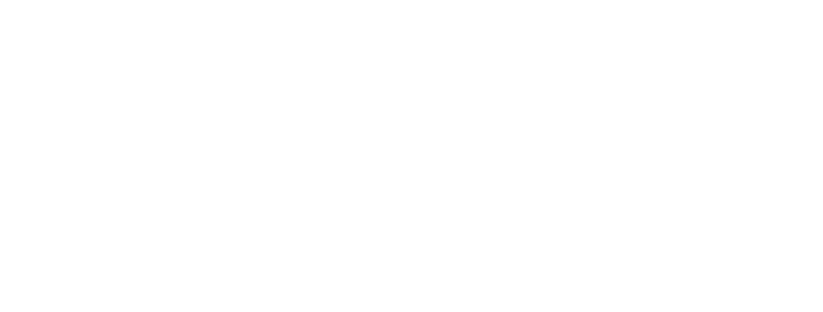
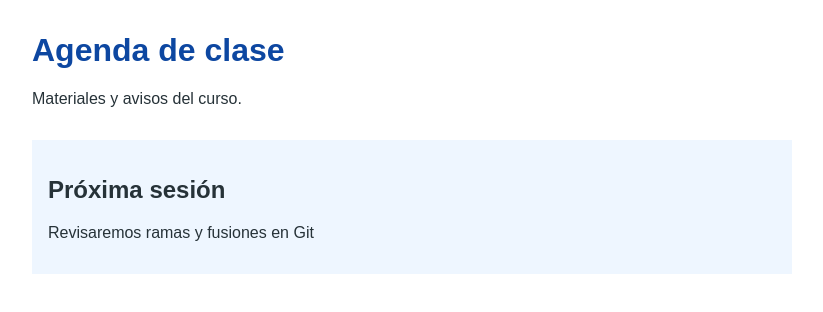
Before and after one commit to DSeoaneM/practica-deshacer-git, a plain HTML site: page index.html in a window 1280 px wide. Shown: the whole page, without its empty margins (228-1051 px from the left). Drawn offline with Linux system fonts and the light colour scheme.

Commit message:
Revert "feat: oculta temporalmente el contenido"
This reverts commit 769a3bca934cd391667568a0a811a6582043ecb9.

```diff
--- a/index.html
+++ b/index.html
@@ -6,7 +6,7 @@
         <link rel="stylesheet" href="estilos.css">
     </head>
     <body>
-        <main hidden>
+        <main>
             <h1>Agenda de clase</h1>
             <p>Materiales y avisos del curso.</p>
             <section class="aviso">
```
